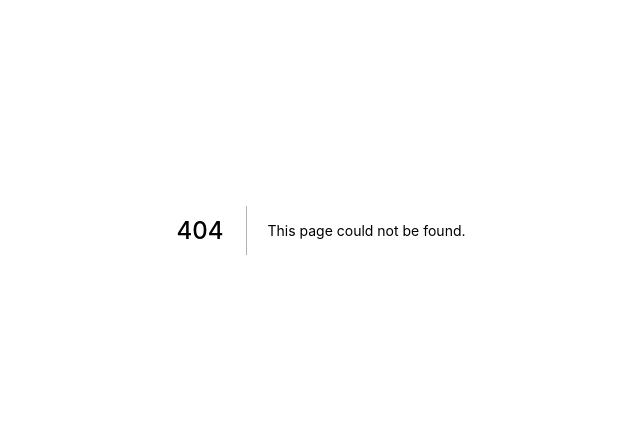
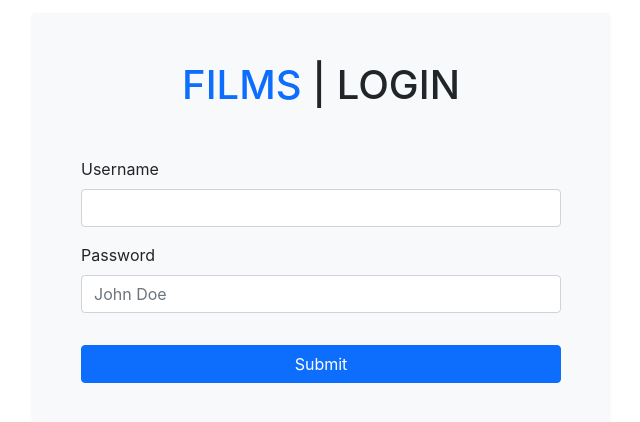
Before and after one commit to DoniAbeje/hire-vibes-assignment-frontend, a Next.js app: page /login in a window 1280 px wide. Before the commit this address had no page. Shown: the part 170-592 px from the top of the page, without its empty margins (319-959 px from the left). Built offline with nearby package versions, Linux system fonts and the light colour scheme.

Commit message:
design login page

```diff
--- /dev/null
+++ b/pages/login.js
@@ -0,0 +1,39 @@
+export default function Login() {
+  return (
+    <div
+      style={{ height: "100vh", width: "100%" }}
+      className="d-flex justify-content-center align-items-center"
+    >
+      <form className="bg-light p-5 shadow-sm">
+        <div class="mb-3" style={{ width: "30rem" }}>
+          <h1 className="mb-5 text-center"><span className="text-primary">FILMS</span> | LOGIN</h1>
+          <label for="username-input" class="form-label">
+            Username
+          </label>
+          <input
+            type="email"
+            class="form-control"
+            id="username-input"
+            placeholder=""
+          />
+        </div>
+        <div class="mb-3">
+          <label for="password-input" class="form-label">
+            Password
+          </label>
+          <input
+            type="password"
+            class="form-control"
+            id="password-input"
+            placeholder="John Doe"
+          />
+        </div>
+        <div class="d-grid gap-2">
+          <button type="submit" class="btn btn-primary mt-3 mb-3">
+            Submit
+          </button>
+        </div>
+      </form>
+    </div>
+  );
+}
```
